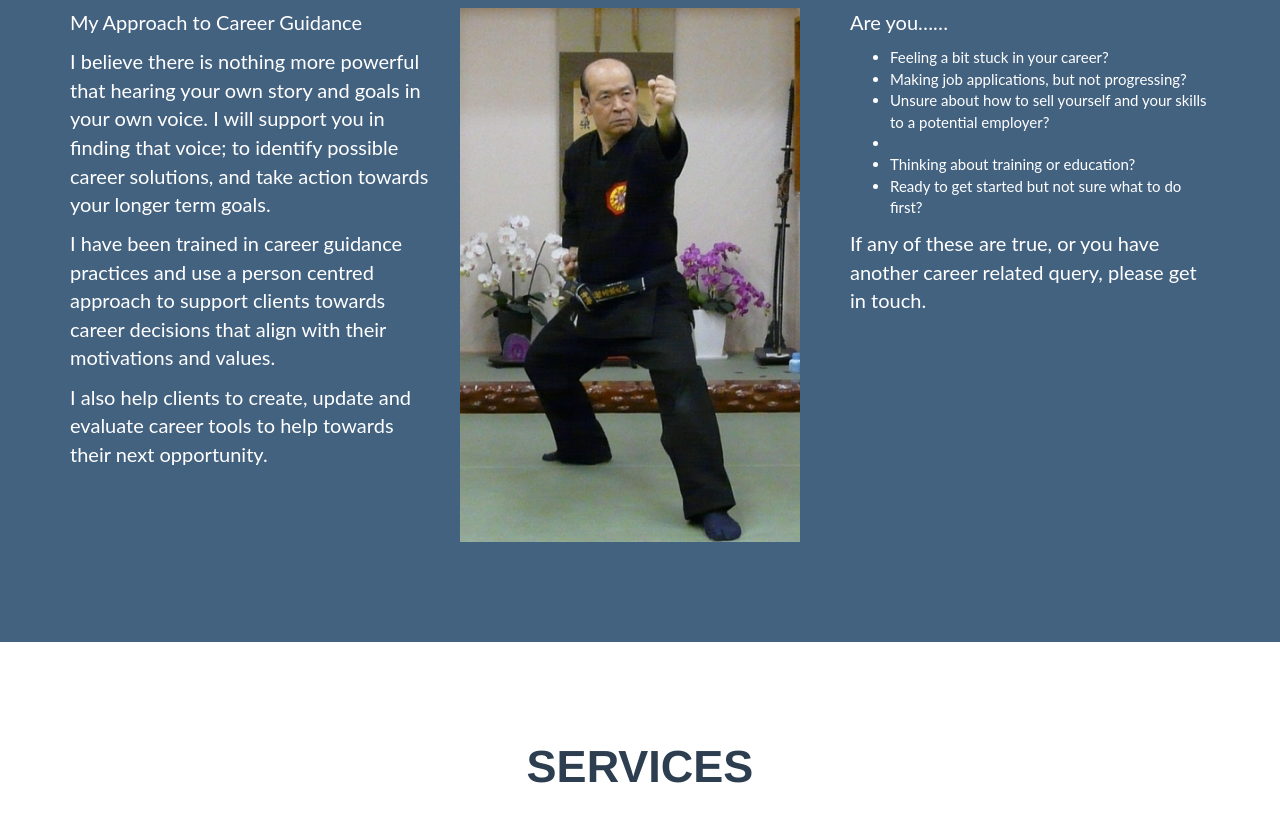
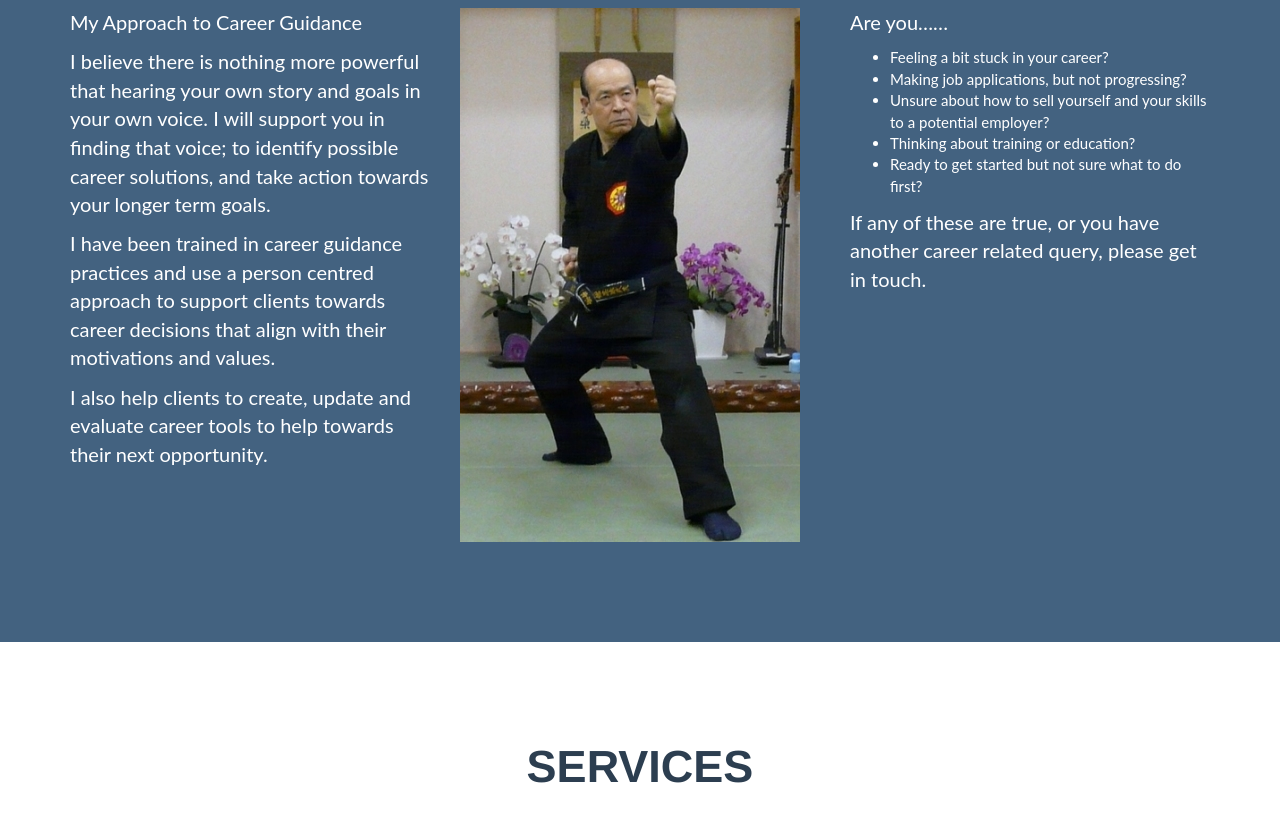
Before and after one commit to nikkijmartin/icgwebsite.github.io, a plain HTML site: page index.html in a window 1280 px wide. Shown: the part 2020-2845 px from the top of the page. Drawn offline with nearby package versions, Linux system fonts and the light colour scheme.

Commit message:
Remove empty li

```diff
--- a/index.html
+++ b/index.html
@@ -186,11 +186,12 @@
           <ul>
             <li>Feeling a bit stuck in your career?</li>
             <li>Making job applications, but not progressing?</li>
-            <li>Unsure about how to sell yourself and your skills to a potential employer?<li>
+            <li>Unsure about how to sell yourself and your skills to a potential employer?</li>
             <li>Thinking about training or education?</li>
             <li>Ready to get started but not sure what to do first?</li>
           </ul>
-            <p>If any of these are true, or you have another career related query, please get in touch.<p>
+
+          <p>If any of these are true, or you have another career related query, please get in touch.<p>
 
         </div>
       </div>
```
